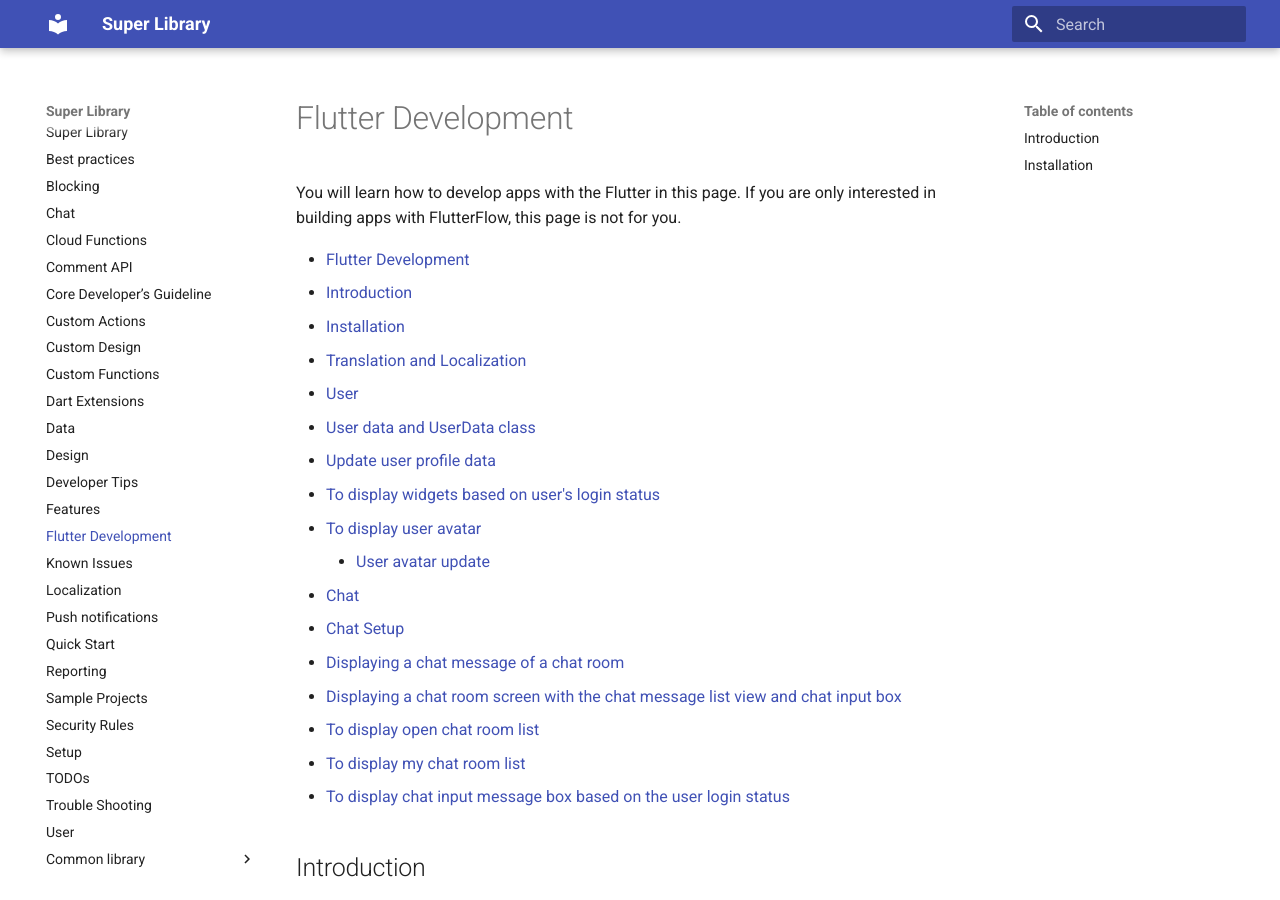
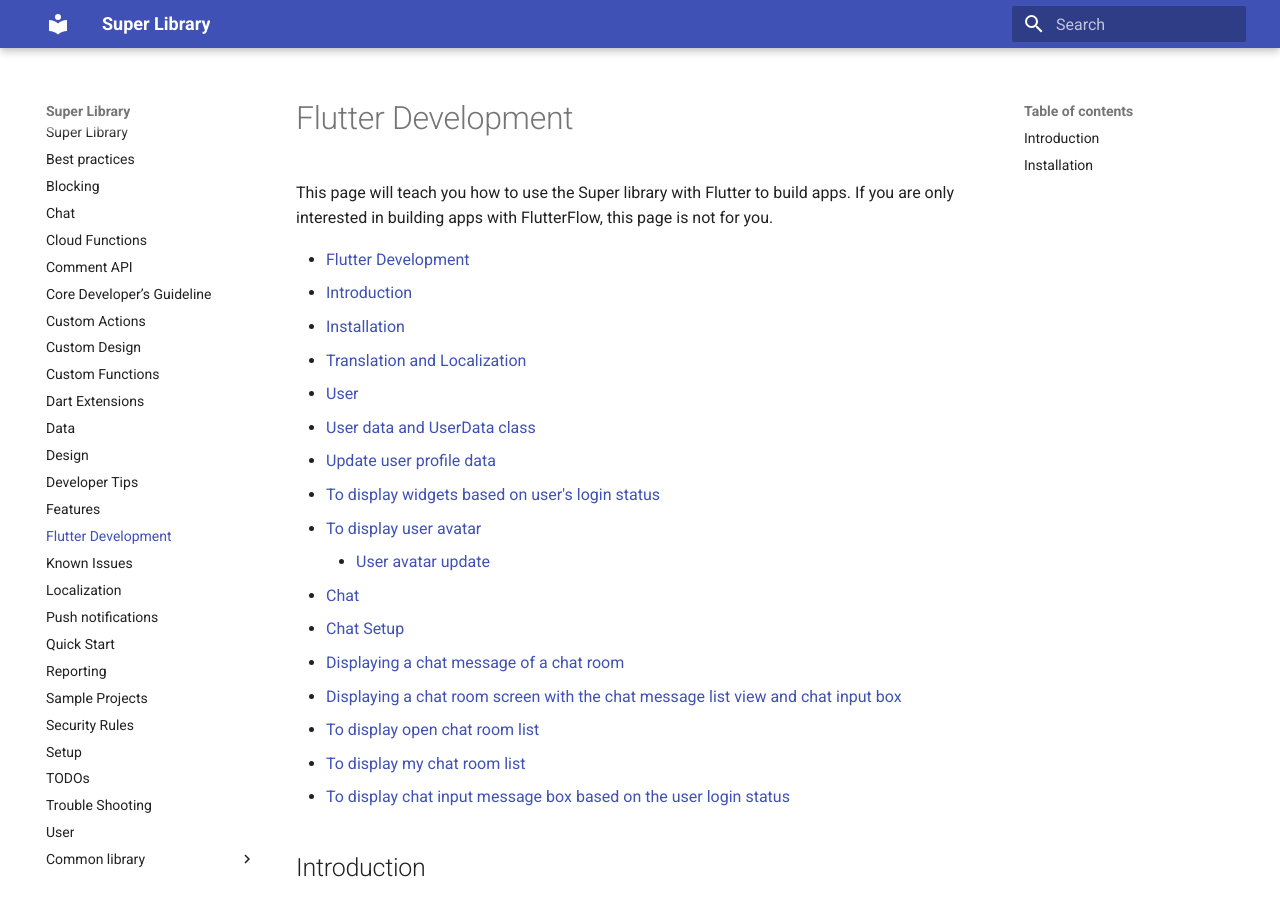
Before and after one commit to thruthesky/super_library, an MkDocs documentation site: the page built from docs/flutter_app_development.md, in a window 1280 px wide and 900 px high. Built offline with MkDocs 1.6.1 and Material for MkDocs 9.7.7, drawn with Linux system fonts in a browser that asks for light colours.

Commit message:
super libtrary doc

```diff
--- a/docs/flutter_app_development.md
+++ b/docs/flutter_app_development.md
@@ -1,6 +1,7 @@
 # Flutter Development
 
-You will learn how to develop apps with the Flutter in this page. If you are only interested in building apps with FlutterFlow, this page is not for you.
+This page will teach you how to use the Super library with Flutter to build apps. If you are only interested in building apps with FlutterFlow, this page is not for you.
+
 
 
 
```
